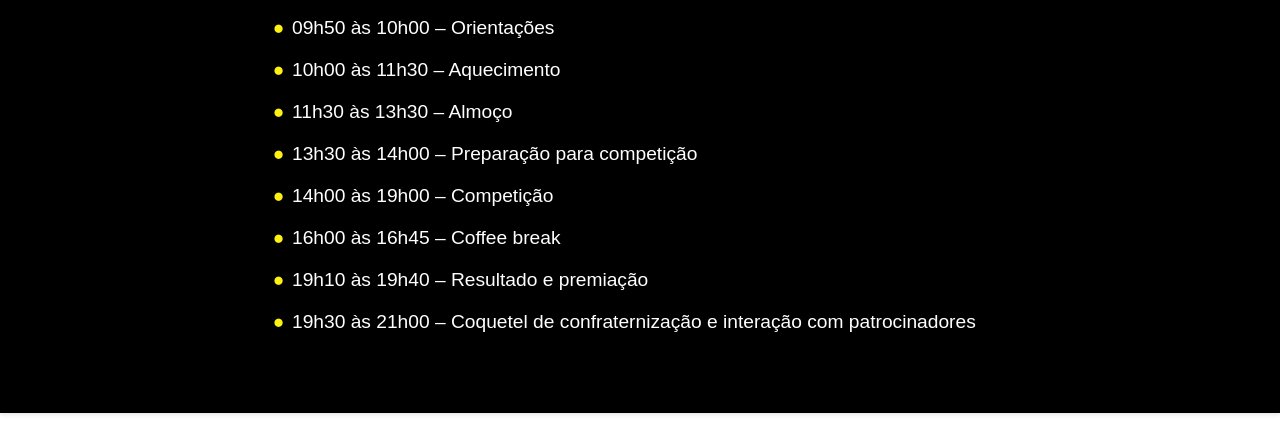
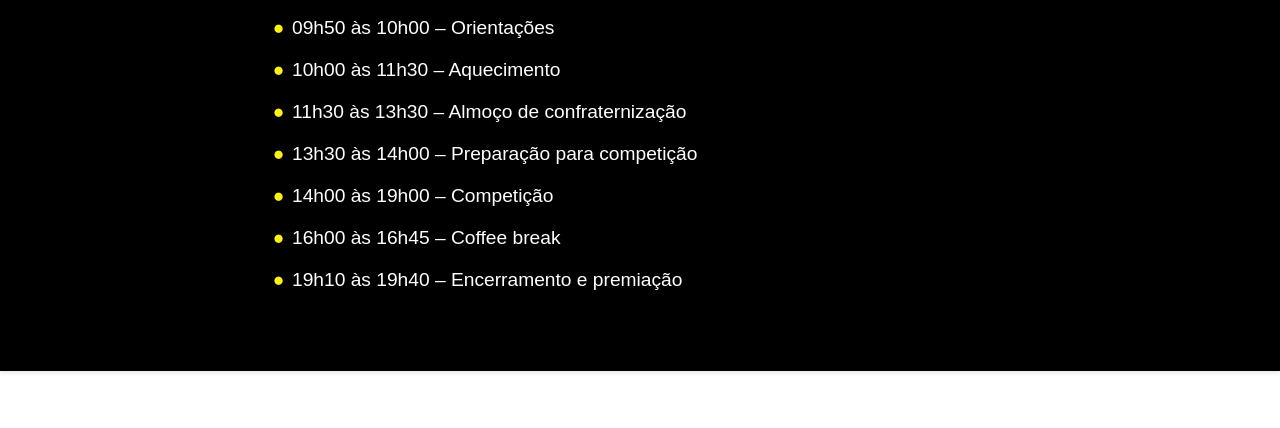
Before and after one commit to gustavojorge/maratona_subregional, a plain HTML site: page index.html in a window 1280 px wide. Shown: the part 1565-1993 px from the top of the page. Drawn offline with Linux system fonts and the light colour scheme.

Commit message:
change schedule

```diff
--- a/index.html
+++ b/index.html
@@ -62,12 +62,11 @@
                 <li>09h00 às 09h50 – Palestras dos Patrocinadores (Tractian e Rei do Pitaco)</li>
                 <li>09h50 às 10h00 – Orientações</li>
                 <li>10h00 às 11h30 – Aquecimento</li>
-                <li>11h30 às 13h30 – Almoço</li>
+                <li>11h30 às 13h30 – Almoço de confraternização</li>
                 <li>13h30 às 14h00 – Preparação para competição</li>
                 <li>14h00 às 19h00 – Competição</li>
                 <li>16h00 às 16h45 – Coffee break</li>
-                <li>19h10 às 19h40 – Resultado e premiação</li>
-                <li>19h30 às 21h00 – Coquetel de confraternização e interação com patrocinadores</li>
+                <li>19h10 às 19h40 – Encerramento e premiação</li>
             </ul>
         </div>
     </section>
```
